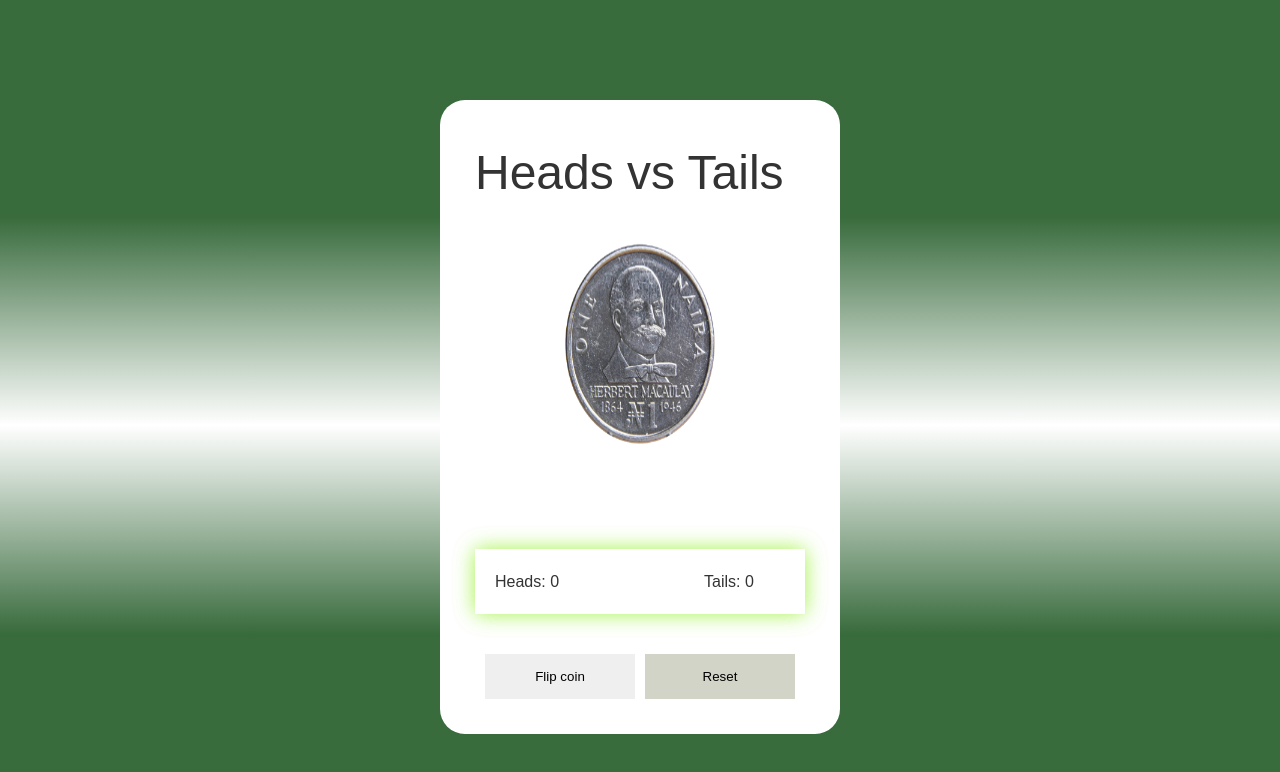
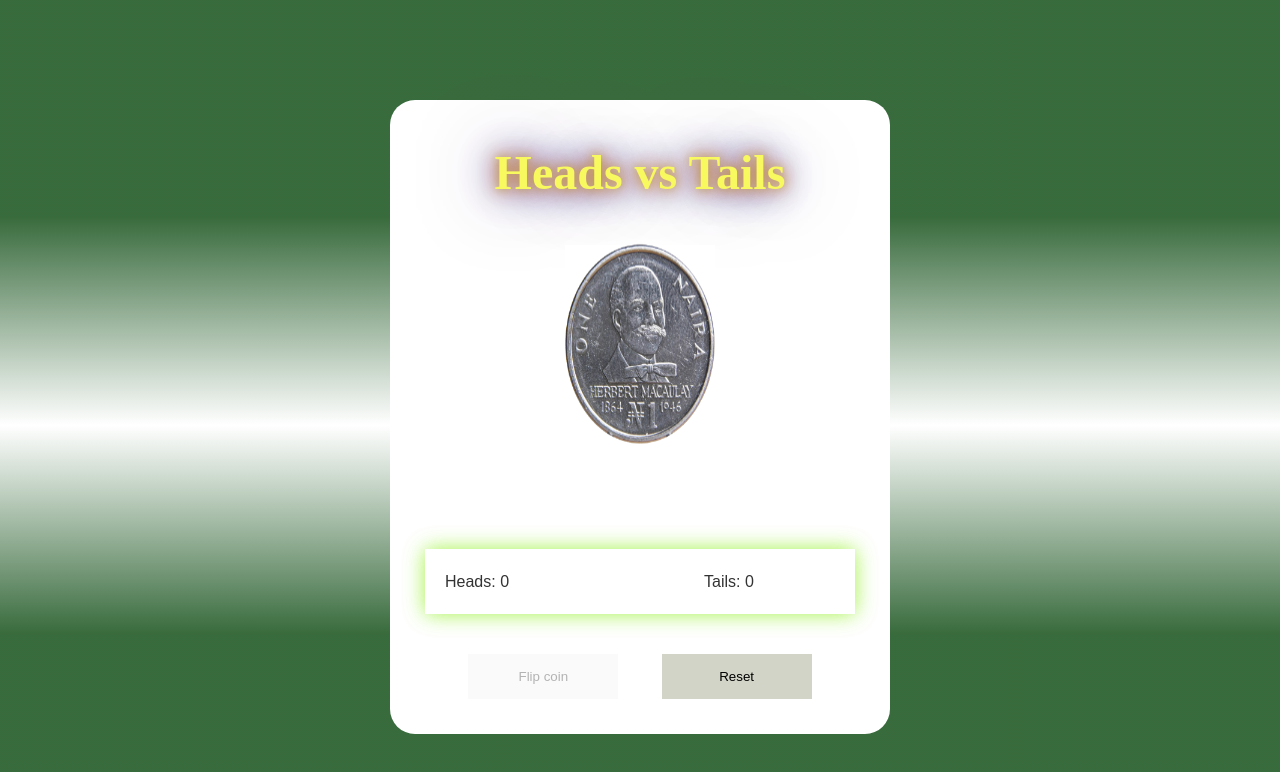
Before and after one commit to Chukwu12/Coin-flip, a website: page index.html in a window 1280 px wide. Both pictures are taken after a click on the button "Flip coin". Drawn offline with Linux system fonts and the light colour scheme.

Commit message:
finish uploading all files needed

```diff
--- a/css/style.css
+++ b/css/style.css
@@ -28,18 +28,35 @@
 
   /* Layout */
 .coin-container {
-  width: 400px;
+  width: 500px;
   margin: 100px auto;
   padding: 35px;
   background: white;
   border-radius: 25px;
   }
 
-  .coin-container h1{
+  .coin-container h1 {
     font-size: 3rem;
-    font-weight: 500;
+    text-align: center;
+    --interval: 1s;
+    display: block;
+    text-shadow:
+      0 0 10px var(--color1),
+      0 0 20px var(--color2),
+      0 0 40px var(--color3),
+      0 0 80px var(--color4);
+    will-change: filter, color;
+    filter: saturate(60%);
+    animation: flicker steps(100) var(--interval) 1s infinite;
   }
-
+  .coin-container h1:nth-of-type(1) {
+    color: yellow;
+    --color1: goldenrod;
+    --color2: orangered;
+    --color3: mediumblue;
+    --color4: purple;
+    font-family: Gruppo;
+  }
   .coin{
    height: 250px;
     width: 150px;
@@ -96,6 +113,12 @@
   background-color: #D2D4C8;
 }
 
+#flip-coin:disabled{
+  background: #e1e0ee;
+  border-color: #e1e0ee;
+  color: #101020;
+}
+
 #reset{
   background-color: #D2D4C8;
 }
--- a/js/main.js
+++ b/js/main.js
@@ -32,3 +32,42 @@
     document.querySelector('#head-count').textContent = `Heads: ${heads}`;
     document.querySelector('#tail-count').textContent = `Tails: ${tails}`;
 }
+
+function disablebutton() {
+    flipCoin.disabled = true;
+    setTimeout(function() {
+       flipCoin.disabled = false;
+    }, 3000);
+}
+
+reset.addEventListener('click',() =>{
+    coin.style.animation = 'none';
+    heads = 0;
+    tails = 0;
+    updateStates();
+})
+
+
+
+
+
+
+// ------------------------------------- X-sign js ---------------------------------------//
+
+
+const signs = document.querySelectorAll('h1')
+const randomIn = (min, max) => (
+  Math.floor(Math.random() * (max - min + 1) + min)
+)
+
+const mixupInterval = el => {
+  const ms = randomIn(2000, 4000)
+  el.style.setProperty('--interval', `${ms}ms`)
+}
+
+signs.forEach(el => {
+  mixupInterval(el)
+  el.addEventListener('webkitAnimationIteration', () => {
+    mixupInterval(el)
+  })
+})
--- a/package.json
+++ b/package.json
@@ -17,6 +17,7 @@
   },
   "homepage": "https://github.com/Chukwu12/Coin-flip#readme",
   "dependencies": {
-    "express": "^4.19.2"
+    "express": "^4.19.2",
+    "figlet": "^1.7.0"
   }
 }
```
Also changed, not shown: index.html (+3 -1 lines), server.js (+31 -8 lines), 1 other file.
